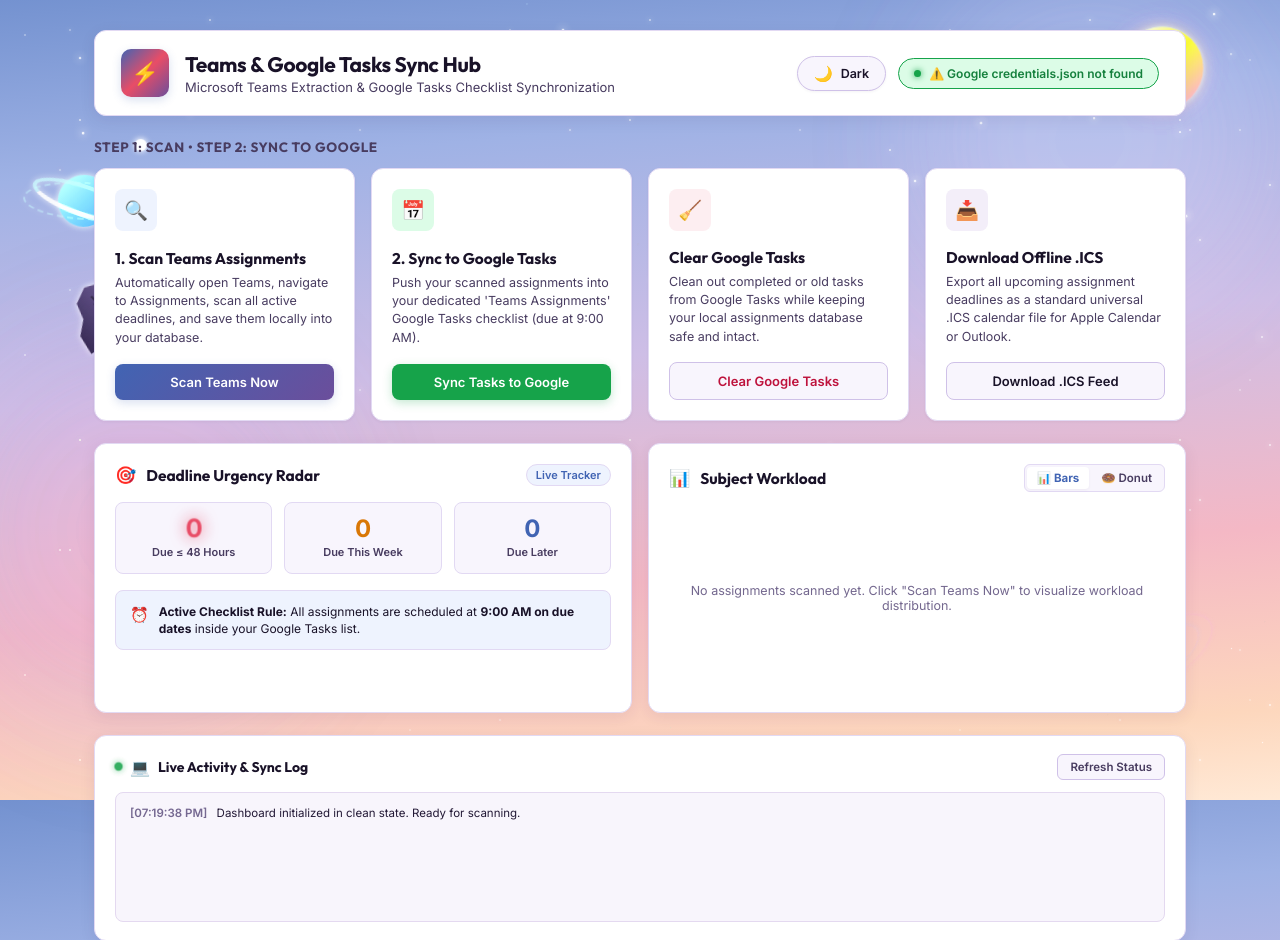
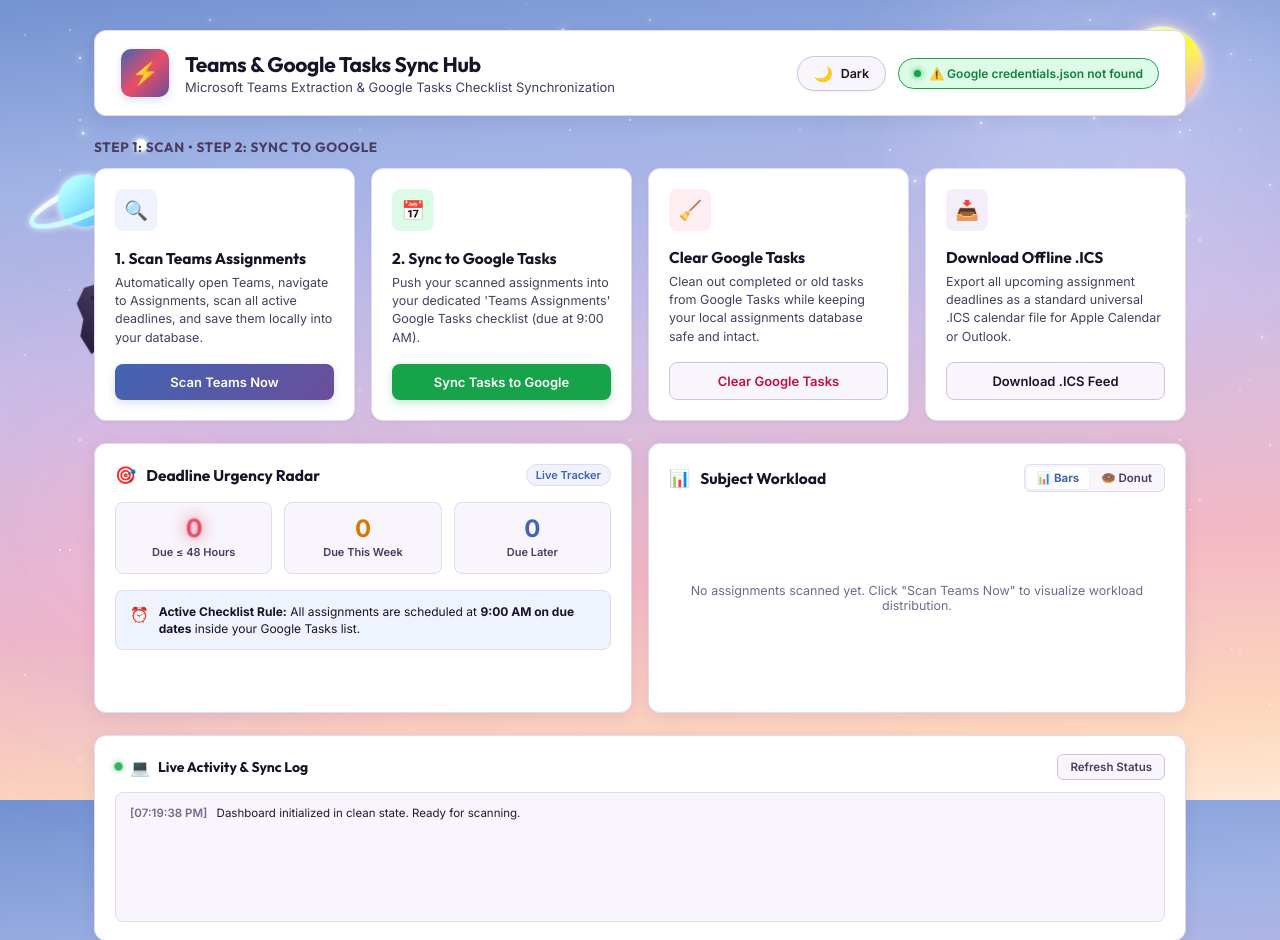
Before and after one commit to Parth-why/Teams-automation, a Flask app: page / in a window 1280 px wide. Shown: the top 940 px of the page. Run offline with Flask 3, Linux system fonts and the light colour scheme.

Commit message:
fix: Lock asteroid to 100% constant solid brightness (zero glitter) and re-engineer Saturn equatorial ring disc

```diff
--- a/static/style.css
+++ b/static/style.css
@@ -280,7 +280,7 @@ body {
     100% { transform: translateY(-8px) scale(1.01); }
 }
 
-/* 2. Ringed Cosmic Planet (Saturn with Thick Circular Orbiting Rings) */
+/* 2. Ringed Cosmic Planet (Saturn with Planetary Equatorial Disc Rings) */
 .cosmic-planet {
     position: absolute;
     top: 165px;
@@ -310,61 +310,49 @@ body {
     box-shadow: 0 0 6px rgba(96, 165, 250, 0.15);
 }
 
-/* Thick Dual Rings Orbiting in Circular Motion Around Saturn */
-.planet-ring-wrapper {
+/* Saturn's Planetary Ring Disc (Single Equatorial Plane Passing Behind & In Front) */
+.planet-ring-disc {
     position: absolute;
     top: 50%;
     left: 50%;
-    width: 120px;
-    height: 38px;
-    transform: translate(-50%, -50%) rotate(-24deg);
-    transform-style: preserve-3d;
+    width: 118px;
+    height: 34px;
+    transform: translate(-50%, -50%) rotate(-25deg);
+    border-radius: 50%;
+    pointer-events: none;
+    box-sizing: border-box;
+}
+
+.planet-ring-disc.ring-back {
+    z-index: 1;
+    border: 5.5px solid rgba(164, 184, 233, 0.7);
+    border-top: 6px solid rgba(210, 226, 255, 0.85);
+    border-bottom: 5.5px solid transparent;
+    border-left: 5.5px solid rgba(164, 184, 233, 0.7);
+    border-right: 5.5px solid rgba(164, 184, 233, 0.7);
+    box-shadow: inset 0 2px 4px rgba(100, 130, 200, 0.35);
+}
+
+.planet-ring-disc.ring-front {
     z-index: 3;
-    pointer-events: none;
-}
-
-.planet-ring {
-    position: absolute;
-    top: 50%;
-    left: 50%;
-    border-radius: 50%;
-    transform: translate(-50%, -50%);
-    box-sizing: border-box;
-}
-
-.planet-ring.ring-main {
-    width: 108px;
-    height: 32px;
-    border: 4.5px solid rgba(164, 184, 233, 0.75);
-    border-top: 5px solid rgba(210, 226, 255, 0.9);
-    border-bottom: 4px solid rgba(120, 142, 195, 0.5);
-    animation: ringCircularSpin 14s linear infinite;
-}
-
-.planet-ring.ring-outer {
-    width: 122px;
-    height: 38px;
-    border: 2.5px dashed rgba(190, 210, 255, 0.5);
-    animation: ringCircularSpinReverse 20s linear infinite;
-}
-
-[data-theme="light"] .planet-ring.ring-main {
-    border-color: rgba(147, 197, 253, 0.7);
-    border-top-color: rgba(191, 219, 254, 0.9);
-}
-
-[data-theme="light"] .planet-ring.ring-outer {
-    border-color: rgba(147, 197, 253, 0.45);
-}
-
-@keyframes ringCircularSpin {
-    0% { transform: translate(-50%, -50%) rotate(0deg); }
-    100% { transform: translate(-50%, -50%) rotate(360deg); }
-}
-
-@keyframes ringCircularSpinReverse {
-    0% { transform: translate(-50%, -50%) rotate(360deg); }
-    100% { transform: translate(-50%, -50%) rotate(0deg); }
+    border: 5.5px solid transparent;
+    border-bottom: 6px solid rgba(185, 205, 250, 0.9);
+    border-left: 5.5px solid rgba(164, 184, 233, 0.8);
+    border-right: 5.5px solid rgba(164, 184, 233, 0.8);
+    box-shadow: inset 0 -2px 4px rgba(100, 130, 200, 0.35);
+}
+
+[data-theme="light"] .planet-ring-disc.ring-back {
+    border-color: rgba(147, 197, 253, 0.65);
+    border-top-color: rgba(191, 219, 254, 0.85);
+    border-bottom-color: transparent;
+}
+
+[data-theme="light"] .planet-ring-disc.ring-front {
+    border-color: transparent;
+    border-bottom-color: rgba(147, 197, 253, 0.9);
+    border-left-color: rgba(147, 197, 253, 0.75);
+    border-right-color: rgba(147, 197, 253, 0.75);
 }
 
 @keyframes planetFloat {
@@ -560,13 +548,16 @@ body {
     background: radial-gradient(circle, #E84D67 0%, #6B4E9B 50%, transparent 80%);
 }
 
-/* 7. Floating Space Asteroid (Enlarged, Zero Glow, Jagged Multi-Faceted Rock) */
+/* 7. Floating Space Asteroid (Enlarged, 100% Constant Solid Brightness, Zero Glitter, Jagged Rock) */
 .floating-asteroid {
-    position: absolute;
+    position: fixed;
+    top: 0;
+    left: 0;
     width: 74px;
     height: 68px;
-    z-index: 1;
+    z-index: 0;
     pointer-events: none;
+    opacity: 1 !important;
     box-shadow: none !important;
     filter: none !important;
 }
@@ -579,6 +570,7 @@ body {
     clip-path: polygon(14% 3%, 42% 0%, 74% 8%, 96% 22%, 100% 48%, 88% 74%, 94% 88%, 68% 100%, 46% 92%, 24% 98%, 4% 84%, 0% 56%, 6% 32%, 2% 16%);
     box-shadow: none !important;
     filter: none !important;
+    opacity: 1 !important;
     position: relative;
     animation: asteroidTumble 38s linear infinite;
 }
--- a/templates/index.html
+++ b/templates/index.html
@@ -26,13 +26,14 @@
             <div class="orb-crater crater-2"></div>
         </div>
 
-        <!-- Ringed Cosmic Planet (Saturn Style with Thick Circular Orbiting Rings) -->
+        <!-- Ringed Cosmic Planet (Saturn with Planetary Disc Rings Revolving Around Equatorial Axis) -->
         <div class="cosmic-planet" id="cosmicPlanet">
+            <!-- Back of Ring (Passes behind planet body) -->
+            <div class="planet-ring-disc ring-back"></div>
+            <!-- Planet Sphere -->
             <div class="planet-body"></div>
-            <div class="planet-ring-wrapper">
-                <div class="planet-ring ring-main"></div>
-                <div class="planet-ring ring-outer"></div>
-            </div>
+            <!-- Front of Ring (Passes in front of planet body) -->
+            <div class="planet-ring-disc ring-front"></div>
         </div>
 
         <!-- Distant Orbiting Moon -->
@@ -52,24 +53,24 @@
             <div class="supernova-shockwave"></div>
         </div>
 
-        <!-- Large Floating Randomly Drifting Asteroid (Zero Glow, Jagged Natural Rock Geometry) -->
-        <div class="floating-asteroid" id="floatingAsteroid">
-            <div class="asteroid-body">
-                <div class="asteroid-crater c1"></div>
-                <div class="asteroid-crater c2"></div>
-                <div class="asteroid-crater c3"></div>
-                <div class="asteroid-crater c4"></div>
-                <div class="asteroid-crater c5"></div>
-                <div class="asteroid-facet f1"></div>
-                <div class="asteroid-facet f2"></div>
-            </div>
-        </div>
-
         <!-- Individual Asynchronous Glitter Stars (All Peak at Different Times) -->
         <div class="dynamic-glitter-layer" id="dynamicGlitterStars"></div>
 
         <!-- Continuous Left-to-Right Shooting Stars -->
         <div class="shooting-stars-layer" id="shootingStarsLayer"></div>
+    </div>
+
+    <!-- Independent Floating Asteroid (Outside Stars Layer - 100% Constant Solid Brightness, Zero Glitter) -->
+    <div class="floating-asteroid" id="floatingAsteroid">
+        <div class="asteroid-body">
+            <div class="asteroid-crater c1"></div>
+            <div class="asteroid-crater c2"></div>
+            <div class="asteroid-crater c3"></div>
+            <div class="asteroid-crater c4"></div>
+            <div class="asteroid-crater c5"></div>
+            <div class="asteroid-facet f1"></div>
+            <div class="asteroid-facet f2"></div>
+        </div>
     </div>
 
     <div class="hub-wrapper">
```
